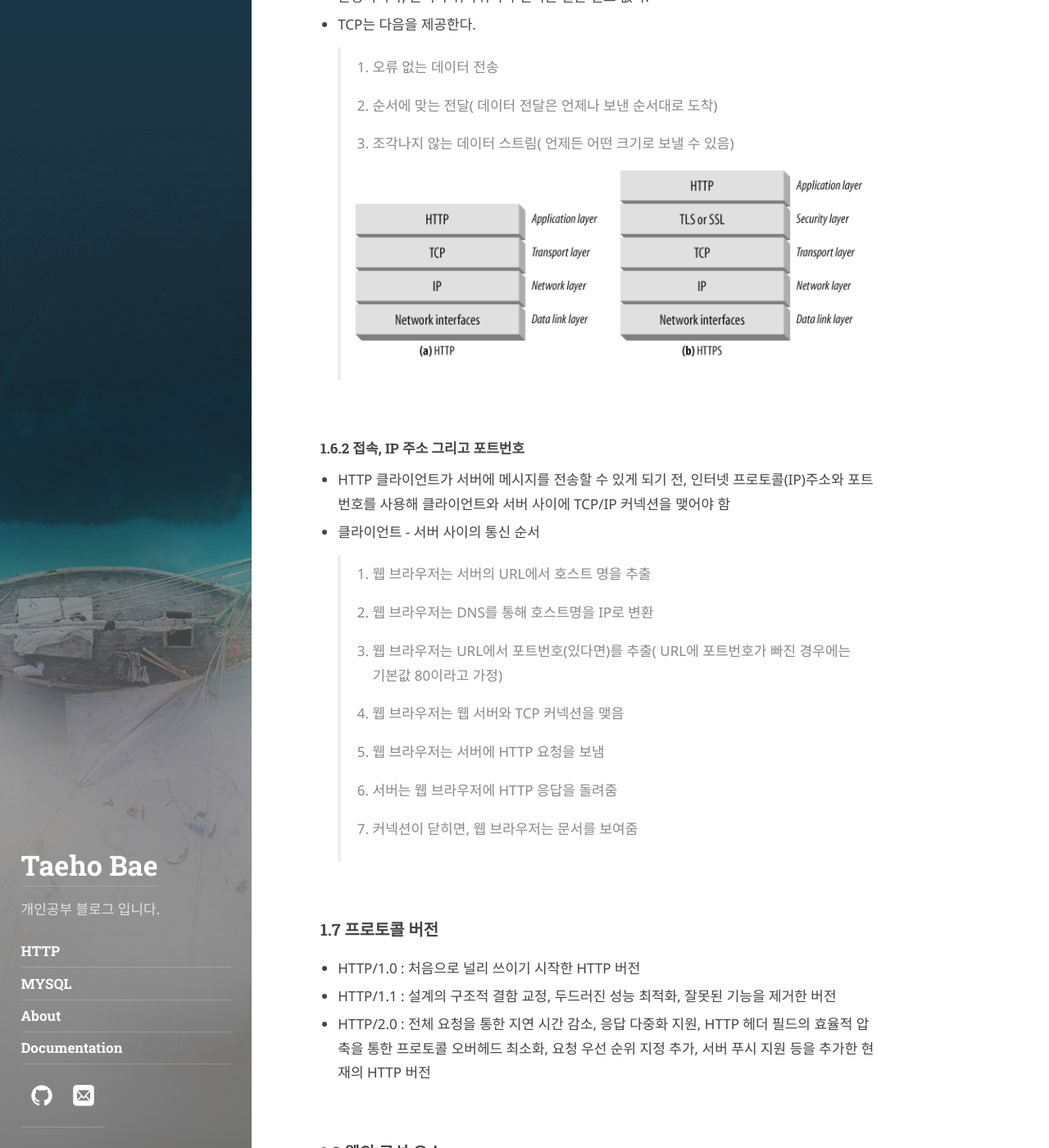
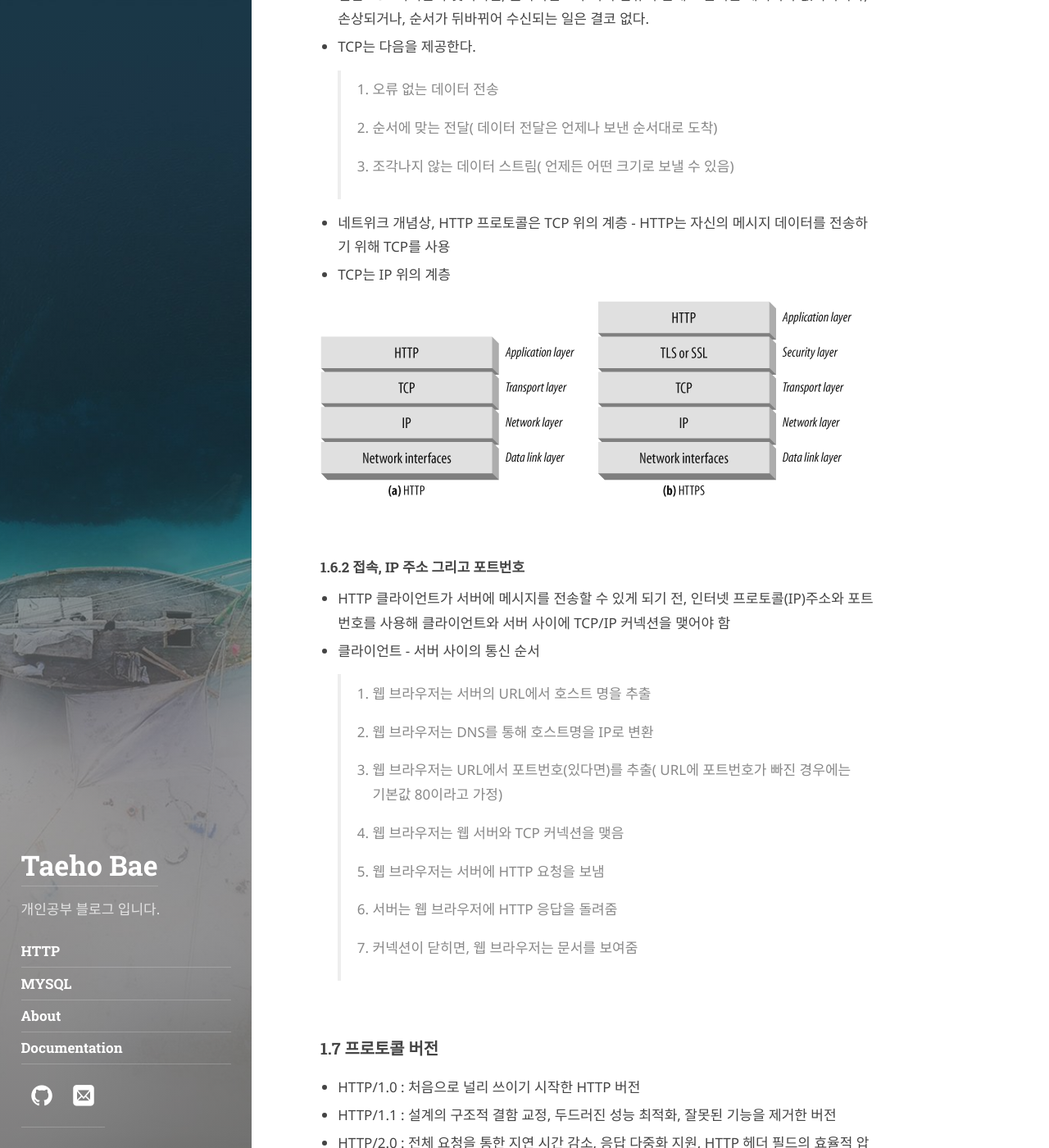
Before and after one commit to taeho0304/taeho0304.github.io, a Jekyll site: the page built from _posts/2020-12-03-http1_2.md, in a window 1280 px wide and 1400 px high, scrolled down 2055 px. Shown: the whole window at 82% size. Built offline with Jekyll 4.4.1, drawn with Linux system fonts in a browser that asks for light colours; some web fonts are replaced; some of the changed text lies outside the part shown.

Commit message:
Fix HTTP 1.2

```diff
--- a/_posts/2020-12-03-http1_2.md
+++ b/_posts/2020-12-03-http1_2.md
@@ -29,8 +29,9 @@ tags: [HTTP]
   >
   > 문자열이며 구조적인 시작줄이나 헤더와 달리, 임의의 이진 데이터 포함 가능
   >
+* 요청 메시지와 응답 메시지 예시
 
-![](https://taeho0304.github.io/assets/img/HTTP/1_2.jpeg)
+  ![](https://taeho0304.github.io/assets/img/HTTP/1_2.jpeg)
 
 ### 1.6 TCP 커넥션
 * HTTP는 애플리케이션 계층 프로토콜 -> 네트워크 통신의 세부사항에 대해서는 신경쓰지 않고, 대신 대중적이고 신뢰성 있는 인터넷 전송 프로토콜인 TCP/IP에게 맡김
@@ -46,6 +47,9 @@ tags: [HTTP]
   >
   > 3. 조각나지 않는 데이터 스트림( 언제든 어떤 크기로 보낼 수 있음)
   >
+* 네트위크 개념상, HTTP 프로토콜은 TCP 위의 계층 - HTTP는 자신의 메시지 데이터를 전송하기 위해 TCP를 사용
+* TCP는 IP 위의 계층
+
 ![](https://taeho0304.github.io/assets/img/HTTP/1_3.jpeg)
 
 #### 1.6.2 접속, IP 주소 그리고 포트번호
@@ -71,7 +75,7 @@ tags: [HTTP]
 * HTTP/2.0 : 전체 요청을 통한 지연 시간 감소, 응답 다중화 지원, HTTP 헤더 필드의 효율적 압축을 통한 프로토콜 오버헤드 최소화, 요청 우선 순위 지정 추가, 서버 푸시 지원 등을 추가한 현재의 HTTP 버전
 
 ### 1.8 웹의 구성 요소
-* 프락시 -> 6장, 캐시 -> 7장, 게이트웨이 -> 8장, 에이전트 -> 9장에서 자세히 다률 예정
+* 프락시 -> 6장, 캐시 -> 7장, 게이트웨이, 터널 -> 8장, 에이전트 -> 9장에서 자세히 다률 예정
 
 #### 1.8.1 프락시
 * 클라이언트와 서버 사이에 위치하여, 클라이언트의 모든 HTTP 요청을 받아 서버에 전달
```
